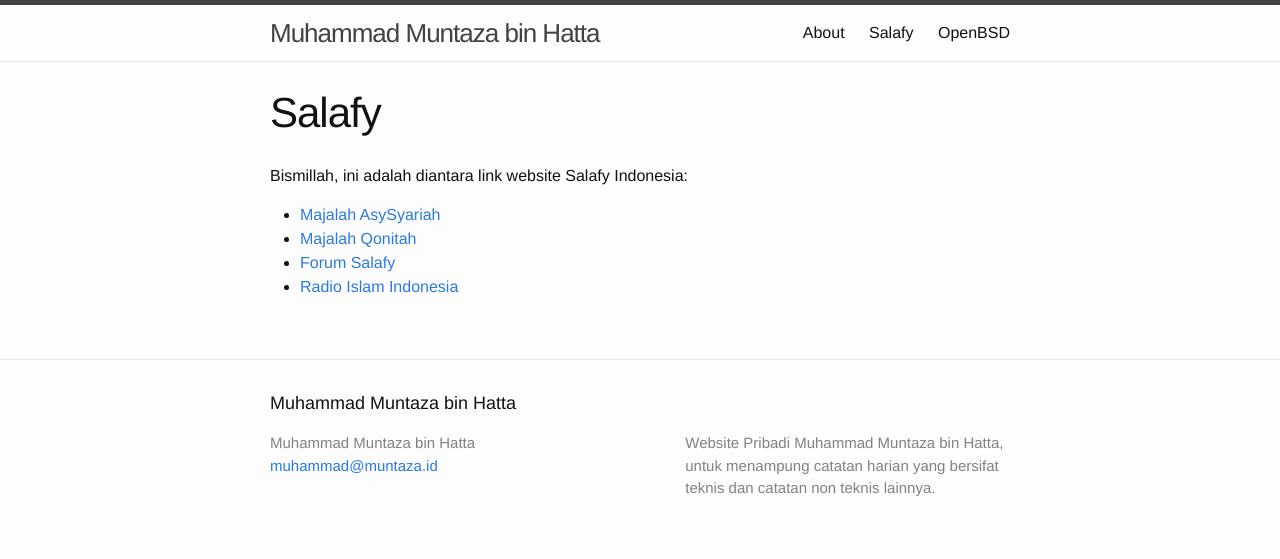
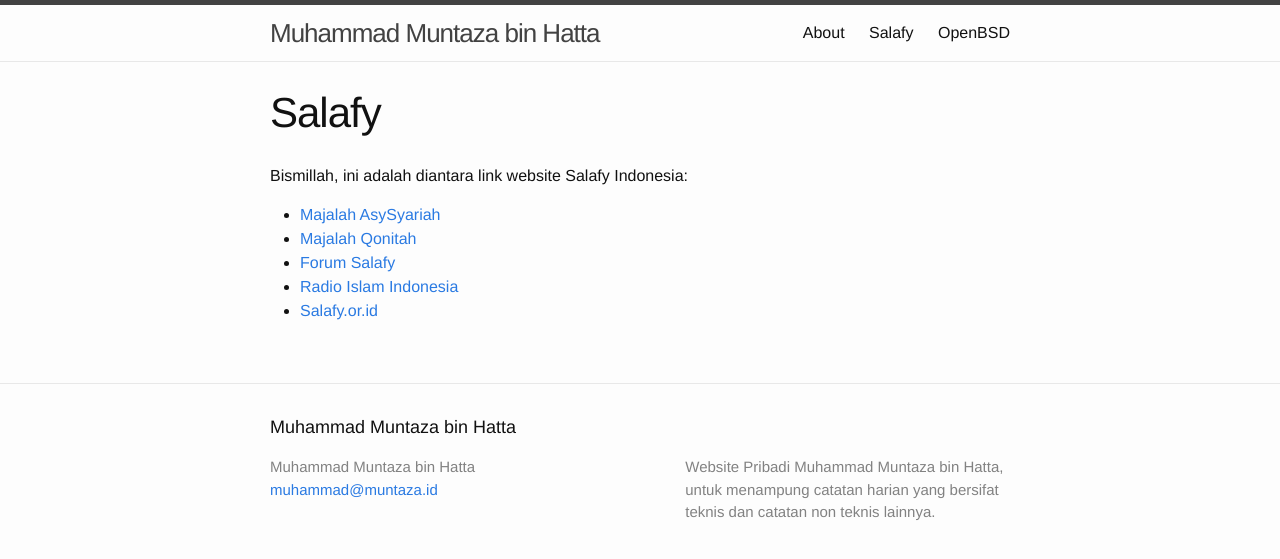
Before and after one commit to muntaza/muntaza.github.io, a Jekyll site: the page built from link.md, in a window 1280 px wide. Shown: the top 559 px of the page. Built offline with Jekyll 4.4.1, drawn with Linux system fonts in a browser that asks for light colours.

Commit message:
link salafy

```diff
--- a/link.md
+++ b/link.md
@@ -11,3 +11,4 @@
 - [Majalah Qonitah](https://qonitah.com/)
 - [Forum Salafy](http://forumsalafy.net/)
 - [Radio Islam Indonesia](http://radioislam.or.id/)
+- [Salafy.or.id](https://salafy.or.id/)
```
